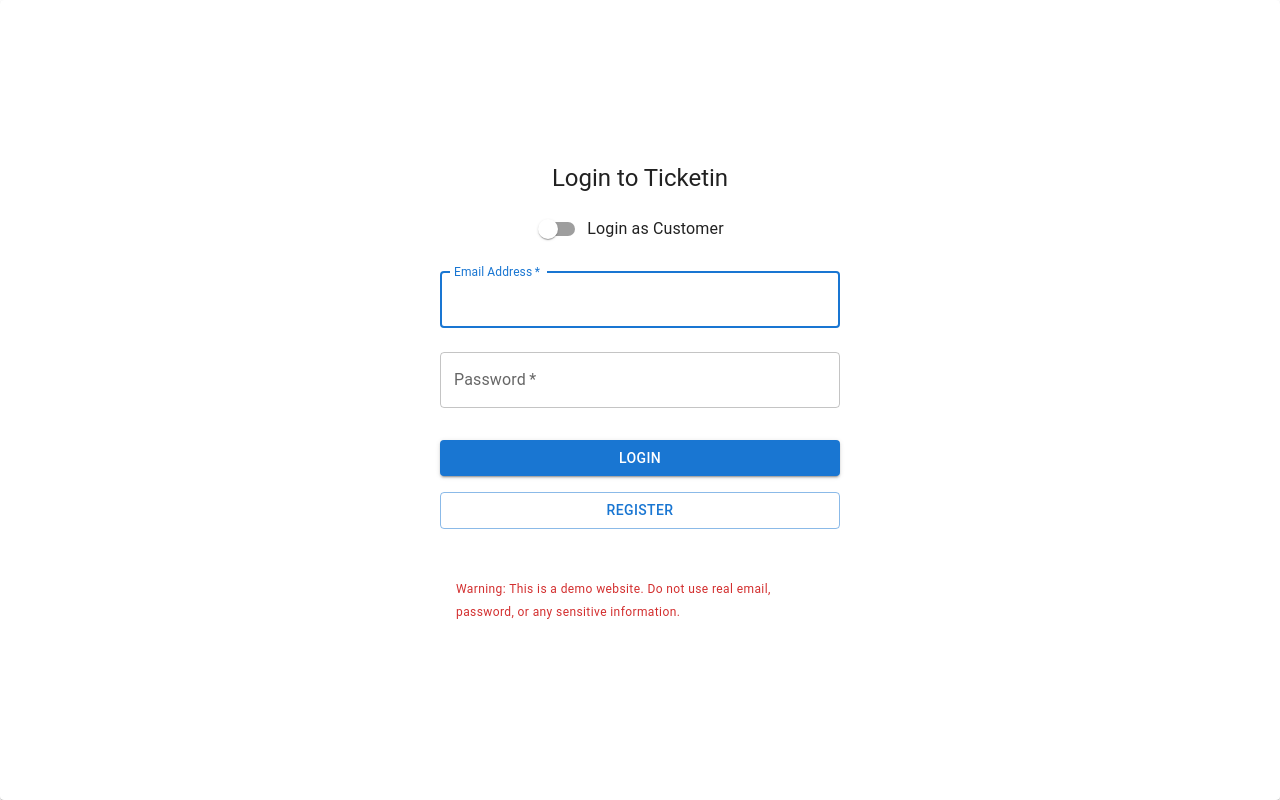
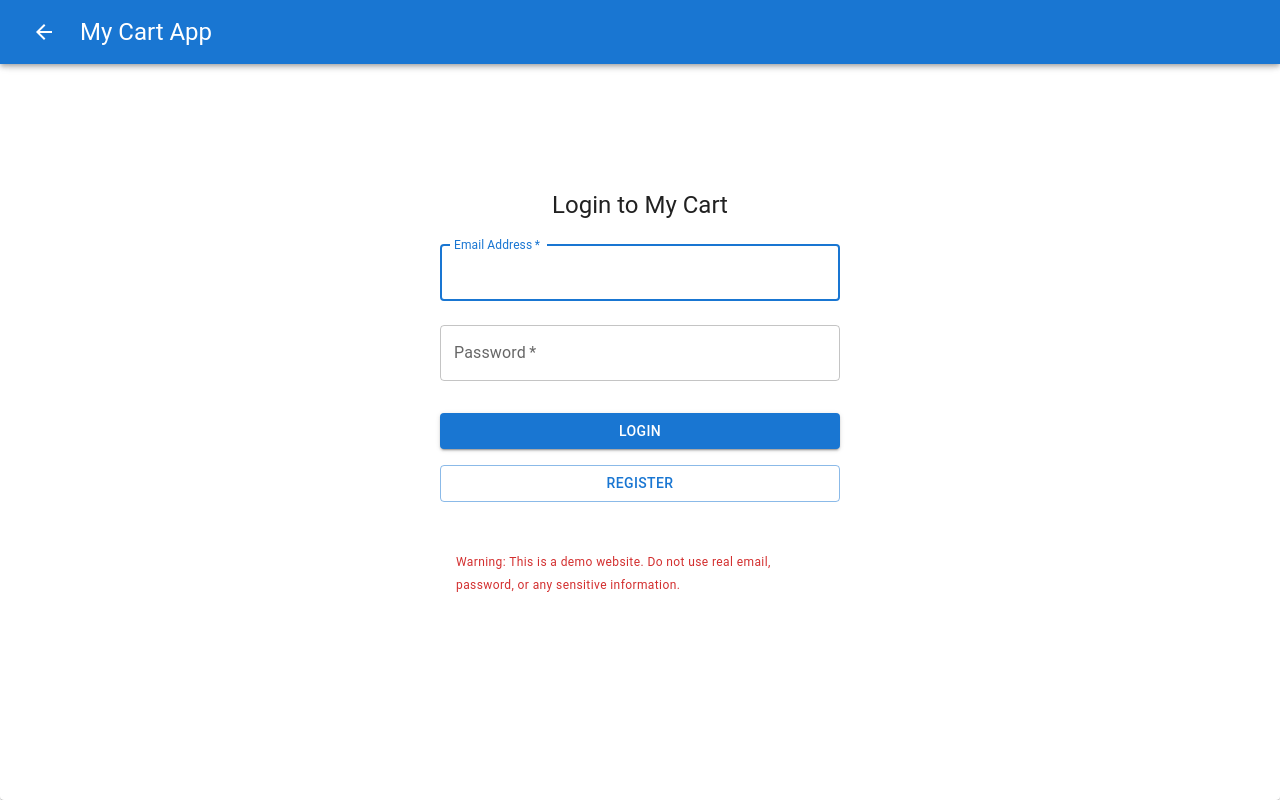
Before and after one commit to sameerasw/my-cart, a React (Create React App) app: page /login in a window 1280 px wide. Built offline with nearby package versions, Linux system fonts and the light colour scheme.

Commit message:
Updated API and rating display, added local storage for cart

```diff
--- a/src/App.tsx
+++ b/src/App.tsx
@@ -1,12 +1,26 @@
-import React from 'react';
+import React, { useEffect } from 'react';
 import { BrowserRouter, Routes, Route } from 'react-router-dom';
 import HomePage from './pages/HomePage';
 import CartPage from './pages/CartPage';
 import Login from './pages/Login';
 import Register from './pages/Register';
+import { useDispatch } from 'react-redux';
+import { initializeCart } from './store/cartSlice';
+import { Box } from '@mui/material';
 
 const App: React.FC = () => {
+  const dispatch = useDispatch();
+
+  useEffect(() => {
+    const storedCart = localStorage.getItem('cart');
+    console.log("Loading data from local storage", storedCart);
+    if (storedCart) {
+      dispatch(initializeCart(JSON.parse(storedCart)));
+    }
+  }, [dispatch]);
+
   return (
+    <Box sx={{ minHeight: '100vh', backgroundColor: 'background.default' }}>
       <BrowserRouter>
         <Routes>
           <Route path="/" element={<HomePage />} />
@@ -20,6 +34,7 @@
           } } />} />
         </Routes>
       </BrowserRouter>
+    </Box>
   );
 };
 
--- a/src/components/CartView.tsx
+++ b/src/components/CartView.tsx
@@ -54,15 +54,10 @@
           ${cartItem.price.toFixed(2)}
         </Typography>
 
-        <TextField
-          type="number"
-          value={cartItem.quantity}
-          onChange={handleQuantityChange}
-          InputProps={{
-            inputProps: { min: 1 },
-          }}
-          sx={{ width: '60px', marginRight: '16px' }}
-        />
+
+        <Typography variant="subtitle1" color="text.secondary" sx={{ marginLeft: '16px' }}>
+            ({cartItem.quantity})
+        </Typography>
 
         <IconButton
           edge="end"
--- a/src/components/ProductCard.tsx
+++ b/src/components/ProductCard.tsx
@@ -1,4 +1,4 @@
-import { Button, Grid, Card, CardContent, Typography, CardMedia, Box } from '@mui/material';
+import { Button, Grid, Card, CardContent, Typography, CardMedia, Box, Rating } from '@mui/material';
 import { EventItem } from '../types/Item';
 import { useDispatch } from 'react-redux';
 import { addToCart } from '../store/cartSlice';
@@ -8,7 +8,7 @@
 }
 
 const ProductCard: React.FC<ProductCardProps> = ({ product }) => {
-  const { id, eventName, image, ticketPrice, availableTickets } = product;
+  const { id, eventName, image, ticketPrice, availableTickets, avgRating } = product;
   const dispatch = useDispatch();
 
   const handleAddToCart = () => {
@@ -19,6 +19,17 @@
       price: ticketPrice,
       quantity: 1
     }));
+
+    // save cart to local storage
+    const cart = JSON.parse(localStorage.getItem('cart') || '[]');
+    const item = cart.find((item: any) => item.id === id);
+    if (item) {
+      item.quantity += 1;
+    } else {
+      cart.push({ id, title: eventName, imageUrl: image, price: ticketPrice, quantity: 1 });
+    }
+    console.log("Saving cart to local storage", cart);
+    localStorage.setItem('cart', JSON.stringify(cart));
   };
 
   return (
@@ -41,6 +52,12 @@
           <Typography variant="body2">
             Available Tickets: {availableTickets}
           </Typography>
+          <Box sx={{ display: 'flex', alignItems: 'center', mt: 2 }}>
+            <Rating value={avgRating} readOnly precision={0.5} />
+            <Typography variant="body2" sx={{ ml: 1 }}>
+              {avgRating.toFixed(1)}
+            </Typography>
+          </Box>
           <Box sx={{ display: 'flex', justifyContent: 'center', mt: 2 }}>
             <Button variant="contained" onClick={handleAddToCart}>
               Add to Cart
--- a/src/pages/CartPage.tsx
+++ b/src/pages/CartPage.tsx
@@ -17,6 +17,9 @@
 
   const handleRemoveFromCart = (itemId: number) => {
     dispatch(removeItem(itemId));
+    const cart = JSON.parse(localStorage.getItem('cart') || '[]');
+    const updatedCart = cart.filter((item: any) => item.id !== itemId);
+    localStorage.setItem('cart', JSON.stringify(updatedCart));
   };
 
   const handleBackToHome = () => {
@@ -25,6 +28,7 @@
 
   const handleClearCart = () => {
     dispatch(clearCart());
+    localStorage.removeItem('cart');
   };
 
   return (
--- a/src/pages/HomePage.tsx
+++ b/src/pages/HomePage.tsx
@@ -1,4 +1,4 @@
-import React, { useState } from 'react';
+import React, { useState, useEffect } from 'react';
 import {
   Grid,
   Container,
--- a/src/pages/Login.tsx
+++ b/src/pages/Login.tsx
@@ -1,9 +1,10 @@
 import React, { useState } from 'react';
 import { useNavigate } from 'react-router-dom';
-import { TextField, Button, Typography, Box, Alert, Paper, FormControlLabel, Switch, CircularProgress } from '@mui/material';
+import { TextField, Button, Typography, Box, Alert, Paper, FormControlLabel, Switch, CircularProgress, AppBar, useTheme, Badge, IconButton, Toolbar } from '@mui/material';
 import { useLoginMutation } from '../api/sessionApiSlice';
 import { useDispatch } from 'react-redux';
 import { setAuth } from '../store/authSlice';
+import ArrowBackIcon from '@mui/icons-material/ArrowBack';
 import { UserType } from '../types/User';
 
 interface LoginProps {
@@ -11,6 +12,7 @@
 }
 
 const Login: React.FC<LoginProps> = ({ onLoginSuccess }) => {
+  const theme = useTheme();
   const [email, setEmail] = useState('');
   const [password, setPassword] = useState('');
   const [userType, setUserType] = useState<UserType>('CUSTOMER');
@@ -41,12 +43,18 @@
     }
   };
 
-  const handleUserTypeChange = (event: React.ChangeEvent<HTMLInputElement>) => {
-    setUserType(event.target.checked ? 'VENDOR' : 'CUSTOMER');
-  };
-
   return (
     <Paper>
+    <AppBar position="fixed" sx={{ zIndex: theme.zIndex.drawer + 1 }}>
+      <Toolbar>
+      <IconButton onClick={() => navigate('/')}>
+        <ArrowBackIcon sx={{ color: 'white' }} />
+      </IconButton>
+        <Typography variant="h5" sx={{ ml: 2, flexGrow: 1 }}>
+          My Cart App
+        </Typography>
+      </Toolbar>
+    </AppBar>
       <Box sx={{
         display: 'flex',
         flexDirection: 'column',
@@ -57,13 +65,8 @@
         margin: 'auto',
       }}>
         <Typography component="h1" variant="h5">
-          Login to Ticketin
+          Login to My Cart
         </Typography>
-        <FormControlLabel
-          control={<Switch checked={userType === 'VENDOR'} onChange={handleUserTypeChange} />}
-          label={userType === 'VENDOR' ? 'Login as Vendor' : 'Login as Customer'}
-          sx={{ mt: 2 }}
-        />
         <Box component="form" onSubmit={handleSubmit} sx={{ mt: 1 }}>
           <TextField
             margin="normal"
--- a/src/pages/Register.tsx
+++ b/src/pages/Register.tsx
@@ -1,6 +1,7 @@
 import React, { useState } from 'react';
 import { useNavigate } from 'react-router-dom';
-import { TextField, Button, Typography, Box, Alert, Paper, FormControlLabel, Switch, CircularProgress } from '@mui/material';
+import { TextField, Button, Typography, Box, Alert, Paper, FormControlLabel, Switch, CircularProgress, AppBar, Toolbar, useTheme, IconButton } from '@mui/material';
+import ArrowBackIcon from '@mui/icons-material/ArrowBack';
 import { useRegisterMutation } from '../api/sessionApiSlice';
 import { UserType } from '../types/User';
 
@@ -9,6 +10,7 @@
 }
 
 const Register: React.FC<RegisterProps> = ({ onRegisterSuccess }) => {
+  const theme = useTheme();
   const [name, setName] = useState('');
   const [email, setEmail] = useState('');
   const [password, setPassword] = useState('');
@@ -42,6 +44,16 @@
 
   return (
     <Paper>
+    <AppBar position="fixed" sx={{ zIndex: theme.zIndex.drawer + 1 }}>
+      <Toolbar>
+      <IconButton onClick={() => navigate('/')}>
+        <ArrowBackIcon sx={{ color: 'white' }} />
+      </IconButton>
+        <Typography variant="h5" sx={{ ml: 2, flexGrow: 1 }}>
+          My Cart App
+        </Typography>
+      </Toolbar>
+    </AppBar>
       <Box sx={{
         display: 'flex',
         flexDirection: 'column',
@@ -52,13 +64,8 @@
         margin: 'auto',
       }}>
         <Typography component="h1" variant="h5">
-          Register for Ticketin
+          Register for My Cart
         </Typography>
-        <FormControlLabel
-          control={<Switch checked={userType === 'VENDOR'} onChange={handleUserTypeChange} />}
-          label={userType === 'VENDOR' ? 'Register as Vendor' : 'Register as Customer'}
-          sx={{ mt: 2 }}
-        />
         <Box component="form" onSubmit={handleSubmit} sx={{ mt: 1 }}>
           <TextField
             margin="normal"
--- a/src/store/cartSlice.ts
+++ b/src/store/cartSlice.ts
@@ -39,8 +39,12 @@
     proceedToCheckout(state) {
       // tbd
     },
+
+    initializeCart(state, action: PayloadAction<CartItem[]>) {
+      state.cartItems = action.payload;
+    }
   },
 });
 
-export const { addToCart, removeItem, clearCart, updateQuantity, proceedToCheckout } = cartSlice.actions;
+export const { addToCart, removeItem, clearCart, updateQuantity, proceedToCheckout, initializeCart } = cartSlice.actions;
 export default cartSlice.reducer;
--- a/src/types/Item.ts
+++ b/src/types/Item.ts
@@ -11,6 +11,7 @@
     vendorName: string;
     vendorId: number;
     availableTickets: number;
+    avgRating: number;
   }
 
   export interface TicketDTO {
```
Lines whose indentation alone changed are shown as unchanged.
